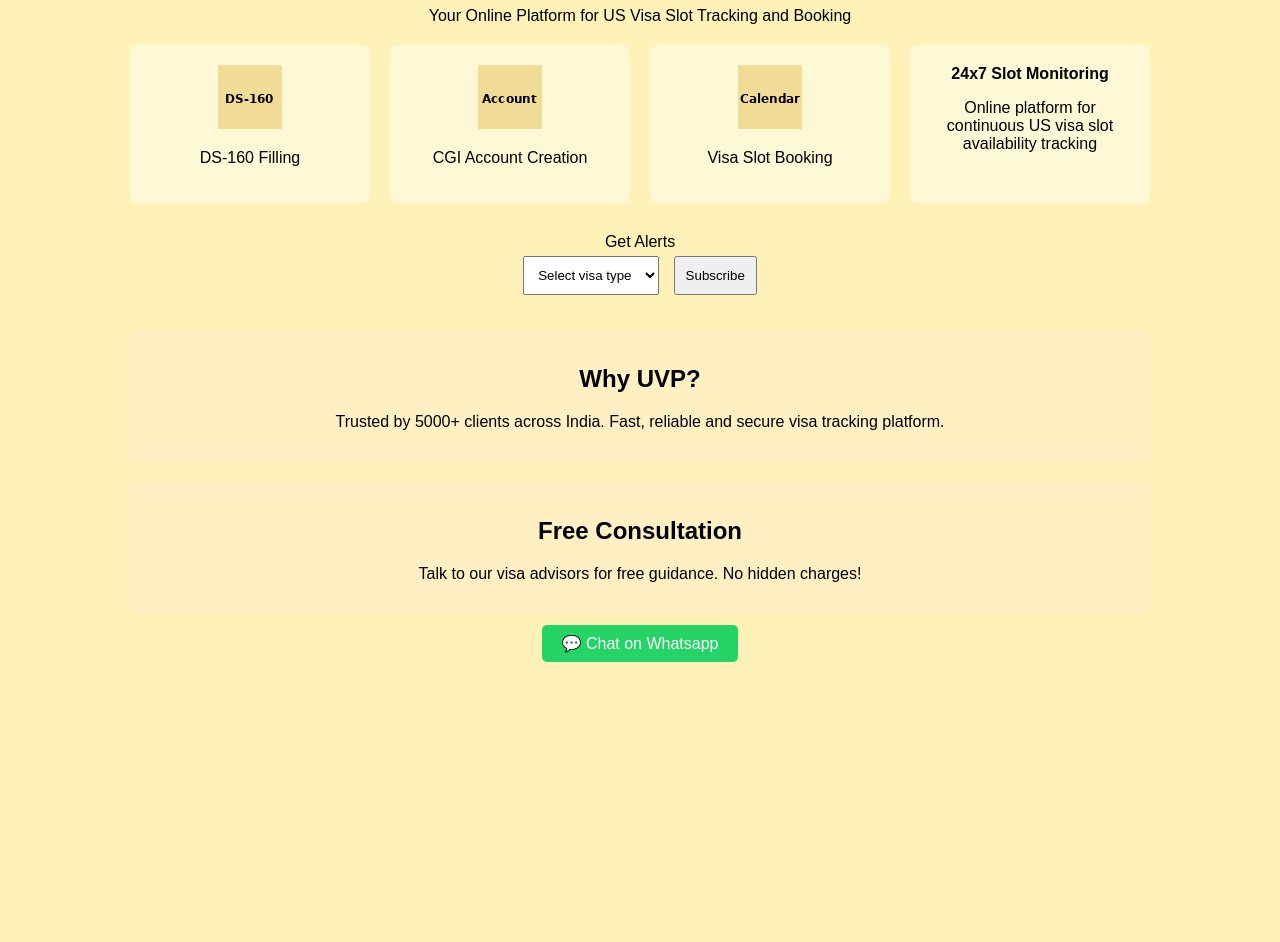
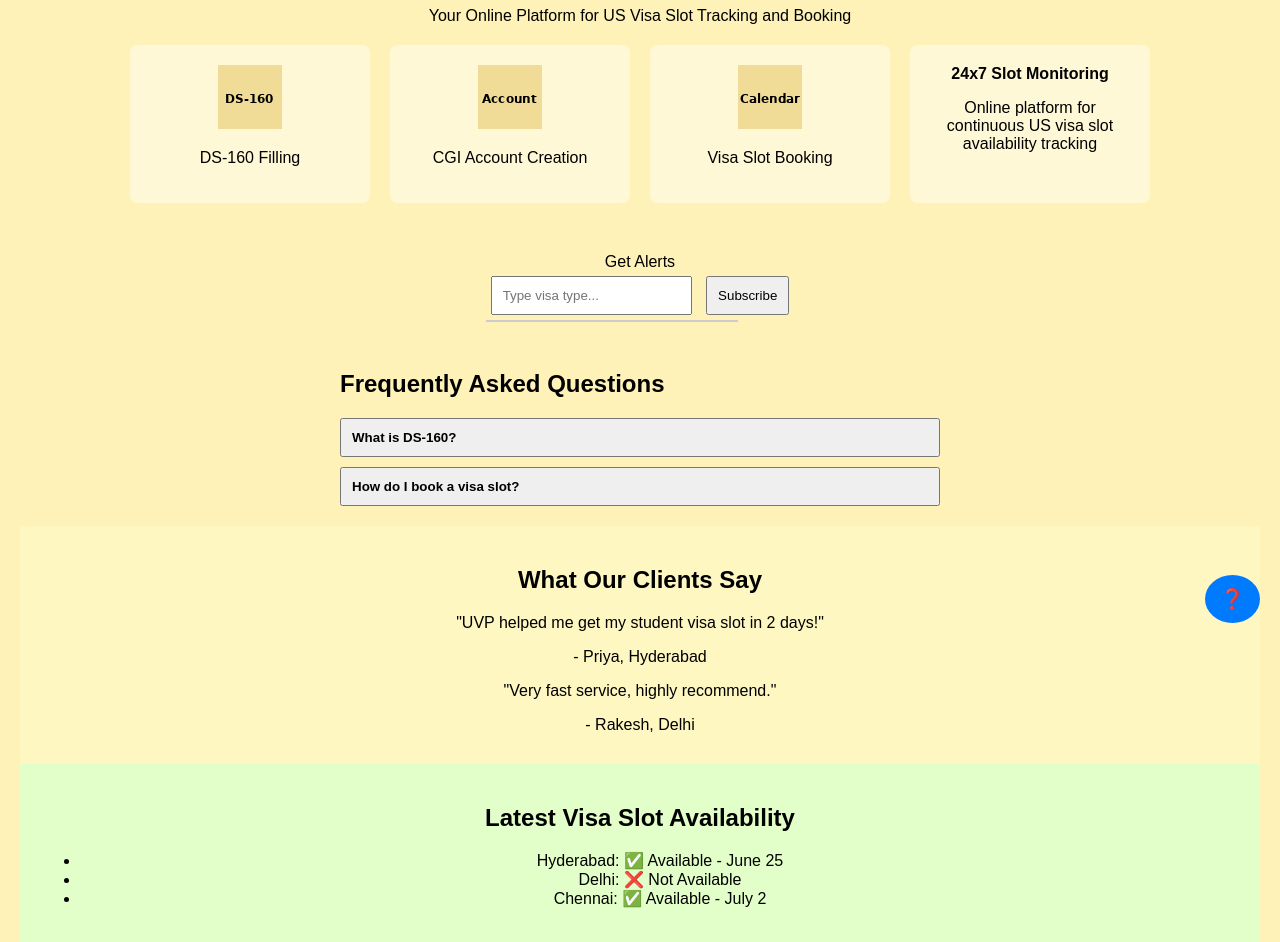
Before and after one commit to Maguluri9618/usa-visa-path, a plain HTML site: page index.html in a window 1280 px wide. Shown: the part 157-1099 px from the top of the page. Before the commit the page ends 830 px from the top, so only its background shows below. Drawn offline with Linux system fonts and the light colour scheme.

Commit message:
Add files via upload

```diff
--- a/index.html
+++ b/index.html
@@ -19,6 +19,7 @@
       <a href="#">Services</a>
       <a href="#">Contact</a>
       <span class="phone">📞 +91 7995957701</span>
+      <button id="darkToggle">🌓</button>
     </nav>
   </header>
 
@@ -45,28 +46,105 @@
       </div>
     </div>
 
+    <!-- Visa Type Auto Suggest -->
     <div class="alerts-form">
       <label for="visa">Get Alerts</label><br />
-      <select id="visa">
-        <option value="" disabled selected>Select visa type</option>
-        <option value="student">Student Visa</option>
-        <option value="visitor">Visitor Visa</option>
-        <option value="work">Work Visa</option>
-      </select>
-      <button>Subscribe</button>
+      <input type="text" id="visaInput" placeholder="Type visa type..." autocomplete="off" />
+      <ul id="suggestions" class="suggestions"></ul>
+      <button onclick="subscribe()">Subscribe</button>
     </div>
 
-    <div class="testimonial">
-      <h2>Why UVP?</h2>
-      <p>Trusted by 5000+ clients across India. Fast, reliable and secure visa tracking platform.</p>
+    <!-- FAQ Accordion -->
+    <div class="faq-section">
+      <h2>Frequently Asked Questions</h2>
+      <div class="faq-item">
+        <button class="faq-question">What is DS-160?</button>
+        <div class="faq-answer">DS-160 is the form you must submit for US non-immigrant visas.</div>
+      </div>
+      <div class="faq-item">
+        <button class="faq-question">How do I book a visa slot?</button>
+        <div class="faq-answer">You can use our platform to monitor and book available slots 24x7.</div>
+      </div>
     </div>
 
-    <div class="consultation">
-      <h2>Free Consultation</h2>
-      <p>Talk to our visa advisors for free guidance. No hidden charges!</p>
+    <!-- Testimonials -->
+    <div class="testimonials">
+      <h2>What Our Clients Say</h2>
+      <div class="testimonial">
+        <p>"UVP helped me get my student visa slot in 2 days!"</p>
+        <span>- Priya, Hyderabad</span>
+      </div>
+      <div class="testimonial">
+        <p>"Very fast service, highly recommend."</p>
+        <span>- Rakesh, Delhi</span>
+      </div>
     </div>
 
+    <!-- Visa Slot Availability -->
+    <div class="slot-updates">
+      <h2>Latest Visa Slot Availability</h2>
+      <ul>
+        <li>Hyderabad: ✅ Available - June 25</li>
+        <li>Delhi: ❌ Not Available</li>
+        <li>Chennai: ✅ Available - July 2</li>
+      </ul>
+    </div>
+
+    <!-- WhatsApp Button -->
     <a href="https://wa.me/6382176167" class="whatsapp-button">💬 Chat on Whatsapp</a>
+
+    <!-- Floating Help Button -->
+    <div class="help-button" onclick="alert('How can we assist you?')">❓</div>
   </main>
+
+  <script>
+    const visaTypes = [
+      "Student Visa (F1)",
+      "Student Visa (J1)",
+      "Visitor Visa (B1/B2)",
+      "Work Visa (H1B)",
+      "Dependent Visa (H4)",
+      "Exchange Visitor Visa",
+      "Transit Visa (C1)",
+      "Medical Visa"
+    ];
+
+    const input = document.getElementById('visaInput');
+    const suggestions = document.getElementById('suggestions');
+
+    input.addEventListener('input', () => {
+      const val = input.value.toLowerCase();
+      suggestions.innerHTML = '';
+      if (val.length === 0) return;
+
+      const matches = visaTypes.filter(type => type.toLowerCase().includes(val));
+      matches.forEach(match => {
+        const li = document.createElement('li');
+        li.textContent = match;
+        li.onclick = () => {
+          input.value = match;
+          suggestions.innerHTML = '';
+        };
+        suggestions.appendChild(li);
+      });
+    });
+
+    function subscribe() {
+      alert("Subscribed to alerts for: " + input.value);
+    }
+
+    // FAQ toggle
+    document.querySelectorAll('.faq-question').forEach(button => {
+      button.addEventListener('click', () => {
+        const answer = button.nextElementSibling;
+        answer.style.display = answer.style.display === 'block' ? 'none' : 'block';
+      });
+    });
+
+    // Dark mode toggle
+    document.getElementById('darkToggle').addEventListener('click', () => {
+      document.body.classList.toggle('dark-mode');
+    });
+  </script>
 </body>
 </html>
--- a/styles.css
+++ b/styles.css
@@ -4,6 +4,12 @@ body {
   background: #fef2b8;
   margin: 0;
   padding: 0;
+  transition: background 0.3s, color 0.3s;
+}
+
+body.dark-mode {
+  background: #1e1e1e;
+  color: #fff;
 }
 
 .navbar {
@@ -23,6 +29,11 @@ nav a {
   margin: 0 10px;
   text-decoration: none;
   color: black;
+}
+
+nav button {
+  margin-left: 10px;
+  padding: 5px 10px;
 }
 
 .main-section {
@@ -48,12 +59,76 @@ nav a {
 
 .alerts-form {
   margin: 30px 0;
+  position: relative;
+  display: inline-block;
 }
 
-.alerts-form select,
+.alerts-form input,
 .alerts-form button {
   padding: 10px;
   margin: 5px;
+}
+
+.suggestions {
+  list-style: none;
+  margin: 0;
+  padding: 0;
+  background: white;
+  border: 1px solid #ccc;
+  max-height: 120px;
+  overflow-y: auto;
+  position: absolute;
+  width: 250px;
+  z-index: 1000;
+  left: 0;
+}
+
+.suggestions li {
+  padding: 8px;
+  cursor: pointer;
+}
+
+.suggestions li:hover {
+  background-color: #f0f0f0;
+}
+
+.faq-section {
+  max-width: 600px;
+  margin: 20px auto;
+  text-align: left;
+}
+
+.faq-item {
+  margin-bottom: 10px;
+}
+
+.faq-question {
+  width: 100%;
+  text-align: left;
+  padding: 10px;
+  font-weight: bold;
+  cursor: pointer;
+}
+
+.faq-answer {
+  padding: 10px;
+  display: none;
+  background: #fff8d6;
+}
+
+.testimonials {
+  background: #fef7c2;
+  padding: 20px;
+}
+
+.testimonial {
+  margin: 10px auto;
+  max-width: 500px;
+}
+
+.slot-updates {
+  background: #e3ffc9;
+  padding: 20px;
 }
 
 .whatsapp-button {
@@ -62,12 +137,18 @@ nav a {
   padding: 10px 20px;
   text-decoration: none;
   border-radius: 5px;
+  display: inline-block;
+  margin: 20px 0;
 }
 
-.testimonial, .consultation {
-  background: #fff0c4;
-  margin: 20px auto;
-  padding: 15px;
-  width: 80%;
-  border-radius: 8px;
+.help-button {
+  position: fixed;
+  bottom: 20px;
+  right: 20px;
+  background: #007bff;
+  color: white;
+  padding: 12px 15px;
+  border-radius: 50%;
+  cursor: pointer;
+  font-size: 20px;
 }
```
